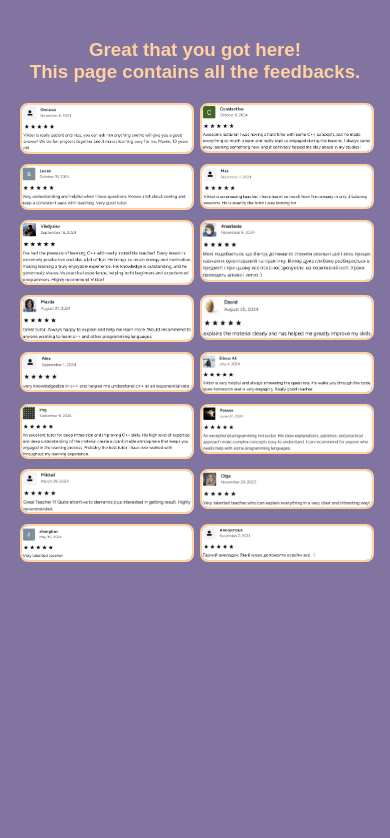
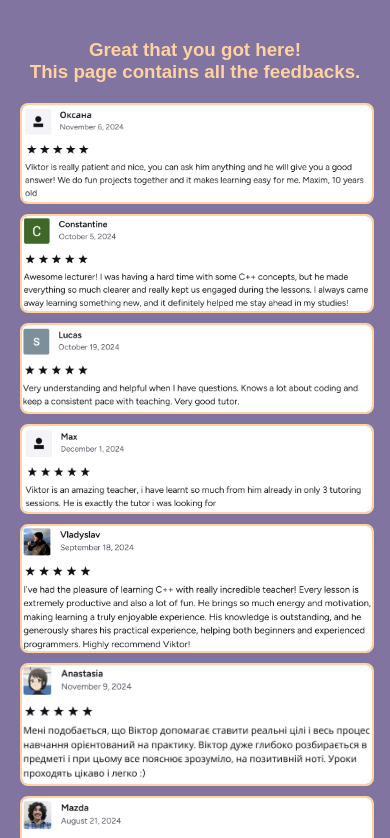
Before and after one commit to Diadkov/portfolio-html, a plain HTML site: page Feedbacks/feedbacks.html in a window 390 px wide. Shown: the top 838 px of the page. Drawn offline with Linux system fonts and the light colour scheme.

Commit message:
changed problems with android development

```diff
--- a/Feedbacks/feedbacks.html
+++ b/Feedbacks/feedbacks.html
@@ -19,7 +19,7 @@
     }
     .gallery {
       display: grid;
-      grid-template-columns: repeat(2, 1fr); /* 2 images per row */
+      grid-template-columns: repeat(2, 1fr); /* 2 зображення в одному рядку для великих екранів */
       gap: 10px;
       margin-top: 20px;
     }
@@ -32,6 +32,12 @@
     }
     .gallery img:hover {
       transform: scale(1.05);
+    }
+    /* Адаптивність для менших екранів (наприклад, мобільних) */
+    @media (max-width: 600px) {
+      .gallery {
+        grid-template-columns: 1fr; /* 1 зображення в рядку */
+      }
     }
   </style>
 </head>
```
